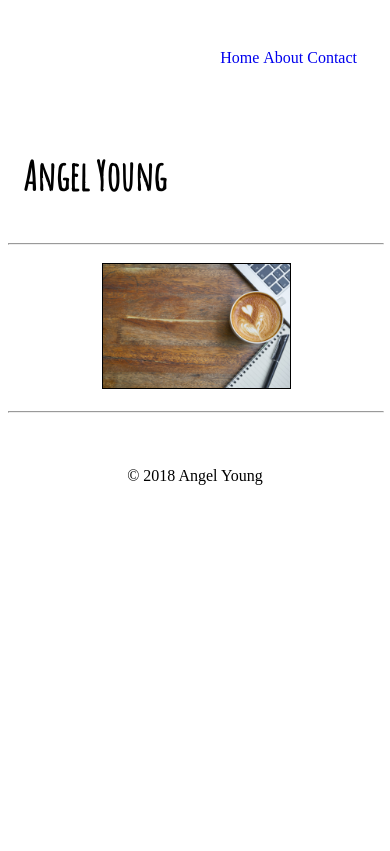
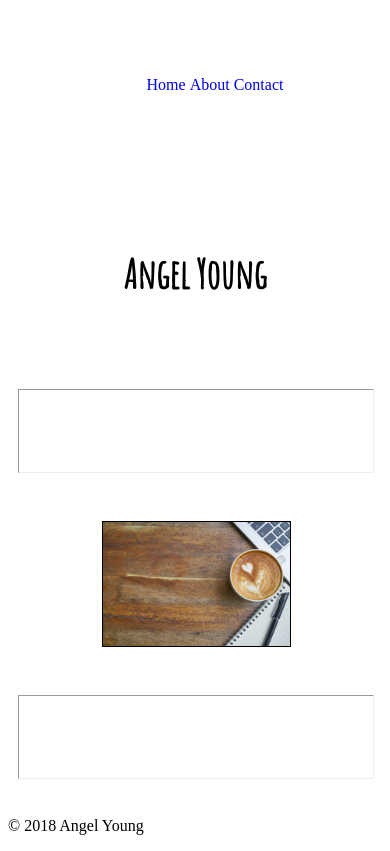
Before and after one commit to angelyoung24/mysite, a plain HTML site: page index.html in a window 390 px wide. Drawn offline with Linux system fonts and the light colour scheme.

Commit message:
added a bunch of media query

```diff
--- a/css/main.css
+++ b/css/main.css
@@ -1,13 +1,13 @@
-/*Main.css is the layout page for all three pages*/*/
+/*Main.css is the layout page for all three pages*/
 
-
-* {
+*/ * {
     margin: 0;
 }
 
 body {
     background-color: #fff;
 }
+
 
 
 
@@ -40,6 +40,7 @@ nav {
 
 
 
+
 /*title */
 
 h1 {
@@ -53,9 +54,10 @@ h1 {
 
 
 
+
 /*footer*/
 
-footer {
+.bottom {
     padding: 30px;
     text-align: center;
 }
@@ -63,41 +65,52 @@ footer {
 
 
 
+
 /*Media Query*/
 
-/*@media screen and (max-width: 960px) {
+@media screen and (max-width: 960px) {
 
-    .bottom {
-        font-size: 25px;
+ header, .navbar, #line, .wrapper, .bottom {
+    display:grid;
+    grid-template-columns: repeat(2 1fr);
+    grid-gap: 1em;
+    grid-auto-rows: minmax(100px, auto);
+
 }
 }
 
 @media screen and (max-width: 768px) {
-    .bottom {
-        font-size: 16px;
+ header, .navbar, #line, .wrapper, .bottom {
+    display:grid;
+    grid-template-columns: repeat(2 1fr);
+    grid-gap: 1em;
+    grid-auto-rows: minmax(100px, auto);
+
 }
-}*/
 
-/*@media screen and (max-width: 480px) {
-
-    .navbar ul li {
-        display: inline;
+h1 {
     text-align: center;
 }
 
-
-    h1 {
-        position: static;
-        font-size: 20px;
+nav {
+    text-align: center;
 }
 
-    .bottom {
-        font-size: 12px;
-    }
 }
 
-.navbar ul li a {
-    position: static;
-    padding: 100px;
-    margin: 100px;
+@media screen and (max-width: 480px) {
+
+ header, .navbar, #line, .wrapper, .bottom {
+    display:grid;
+    grid-template-columns: repeat(2 1fr);
+    grid-gap: 1em;
+    grid-auto-rows: minmax(100px, auto);
+
 }
+header, .navbar, #line, .wrapper, .bottom {
+    text-align: center;
+        margin: 20px 0;
+        padding:10px;
+}
+
+}
```
Lines whose indentation alone changed are shown as unchanged.
